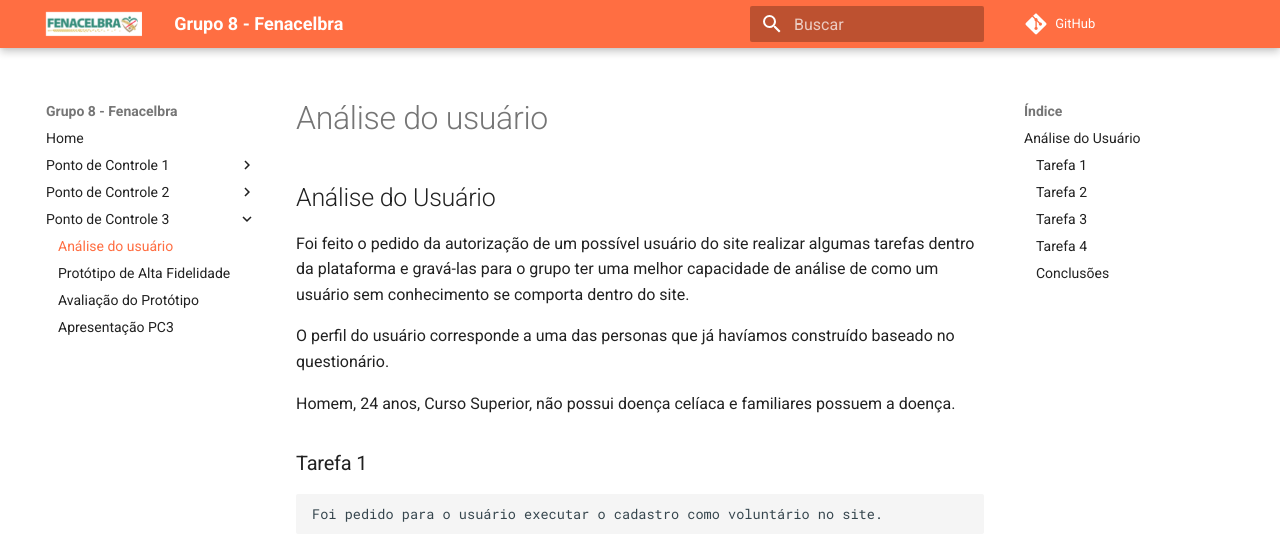
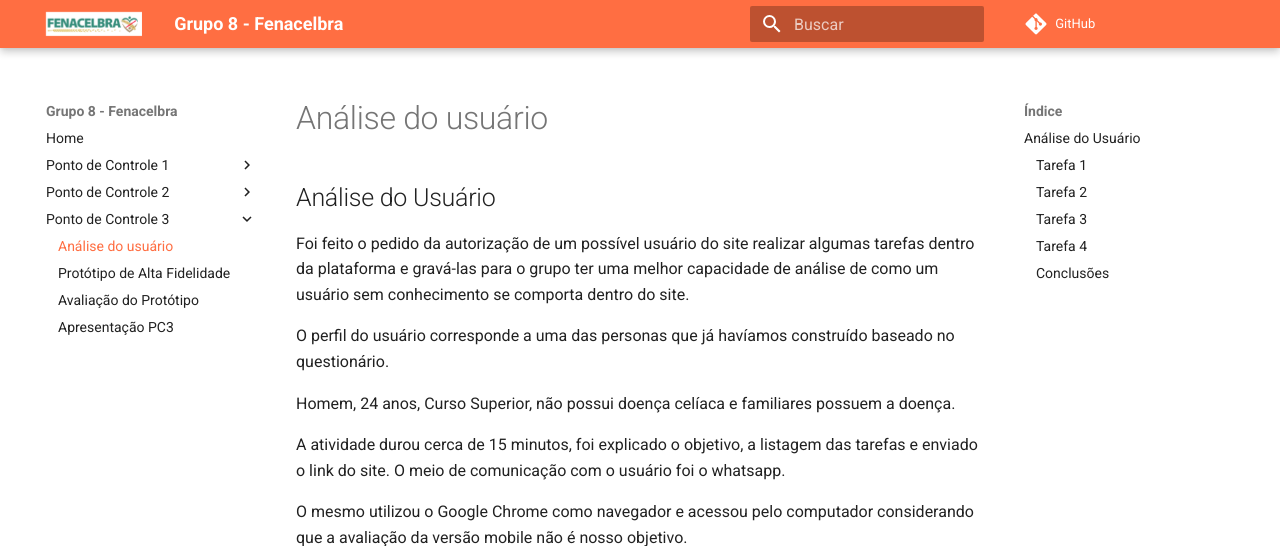
Before and after one commit to Interacao-Humano-Computador/2019.2-FENALCEBRA, an MkDocs documentation site: the page built from docs/ponto_de_controle_3/analise_usuario.md, in a window 1280 px wide and 900 px high, cut to the strip 0-546 px from the top of the window. Built offline with MkDocs 1.6.1 and Material for MkDocs 9.7.7, drawn with Linux system fonts in a browser that asks for light colours; comment, search, counter and statistics services are not loaded.

Commit message:
Adicionando caracteristicas da avaliaçao do usuario.

```diff
--- a/docs/ponto_de_controle_3/analise_usuario.md
+++ b/docs/ponto_de_controle_3/analise_usuario.md
@@ -5,6 +5,10 @@ Foi feito o pedido da autorização de um possível usuário do site realizar al
 O perfil do usuário corresponde a uma das personas que já havíamos construído baseado no questionário.
 
 Homem, 24 anos, Curso Superior, não possui doença celíaca e familiares possuem a doença.
+
+A atividade durou cerca de 15 minutos, foi explicado o objetivo, a listagem das tarefas e enviado o link do site. O meio de comunicação com o usuário foi o whatsapp.
+
+O mesmo utilizou o Google Chrome como navegador e acessou pelo computador considerando que a avaliação da versão mobile não é nosso objetivo.
 
 ### Tarefa 1
 
```
